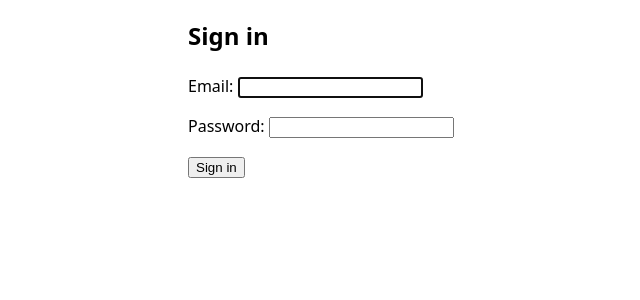
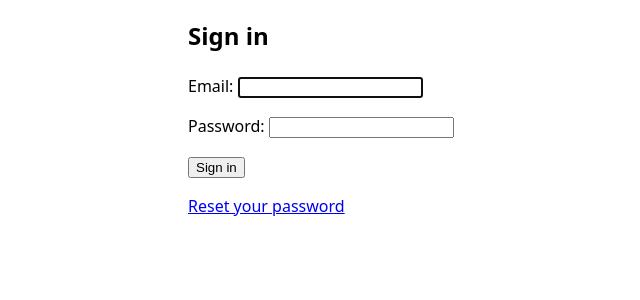
Before and after one commit to martinbha/meelo, a Django app: a page that uses templates/registration/login.html in a window 1280 px wide. Shown: the part 158-458 px from the top of the page, without its empty margins (228-868 px from the left). Run offline with Django 5.2, Linux system fonts and the light colour scheme.

Commit message:
feat: add secure password reset and session revocation

```diff
--- a/apps/users/views.py
+++ b/apps/users/views.py
@@ -1,7 +1,14 @@
 from django.conf import settings
 from django.contrib.auth.forms import AuthenticationForm
-from django.contrib.auth.views import LoginView, LogoutView
+from django.contrib.auth.mixins import LoginRequiredMixin
+from django.contrib.auth.views import (
+    LoginView,
+    LogoutView,
+    PasswordChangeView,
+    PasswordResetConfirmView,
+)
 from django.http import HttpRequest, HttpResponse
+from django.urls import reverse_lazy
 
 from apps.core.audit import record_audit_event
 
@@ -37,3 +44,36 @@ class UserLogoutView(LogoutView):
                 user_agent=request.META.get("HTTP_USER_AGENT"),
             )
         return super().post(request, *args, **kwargs)
+
+
+class UserPasswordChangeView(LoginRequiredMixin, PasswordChangeView):
+    template_name = "registration/password_change_form.html"
+    success_url = reverse_lazy("password-change-done")
+
+    def form_valid(self, form: object) -> HttpResponse:
+        response = super().form_valid(form)
+        record_audit_event(
+            user=self.request.user,
+            event_type="password_changed",
+            metadata={"method": "authenticated_change"},
+            ip_address=self.request.META.get("REMOTE_ADDR"),
+            user_agent=self.request.META.get("HTTP_USER_AGENT"),
+        )
+        return response
+
+
+class UserPasswordResetConfirmView(PasswordResetConfirmView):
+    template_name = "registration/password_reset_confirm.html"
+    success_url = reverse_lazy("password-reset-complete")
+
+    def form_valid(self, form: object) -> HttpResponse:
+        user = form.user  # type: ignore[attr-defined]
+        response = super().form_valid(form)
+        record_audit_event(
+            user=user,
+            event_type="password_changed",
+            metadata={"method": "reset_token"},
+            ip_address=self.request.META.get("REMOTE_ADDR"),
+            user_agent=self.request.META.get("HTTP_USER_AGENT"),
+        )
+        return response
--- a/config/urls.py
+++ b/config/urls.py
@@ -1,4 +1,10 @@
 from django.contrib import admin
+from django.contrib.auth.views import (
+    PasswordChangeDoneView,
+    PasswordResetCompleteView,
+    PasswordResetDoneView,
+    PasswordResetView,
+)
 from django.urls import path
 
 from apps.core.views import health_check
@@ -13,13 +19,51 @@ from apps.transactions.views import (
     ManualTransactionUpdateView,
     TransactionListView,
 )
-from apps.users.views import UserLoginView, UserLogoutView
+from apps.users.views import (
+    UserLoginView,
+    UserLogoutView,
+    UserPasswordChangeView,
+    UserPasswordResetConfirmView,
+)
 
 urlpatterns = [
     path("health/", health_check, name="health-check"),
     path("admin/", admin.site.urls),
     path("login/", UserLoginView.as_view(), name="login"),
     path("logout/", UserLogoutView.as_view(), name="logout"),
+    path("password/change/", UserPasswordChangeView.as_view(), name="password-change"),
+    path(
+        "password/change/done/",
+        PasswordChangeDoneView.as_view(template_name="registration/password_change_done.html"),
+        name="password-change-done",
+    ),
+    path(
+        "password/reset/",
+        PasswordResetView.as_view(
+            template_name="registration/password_reset_form.html",
+            email_template_name="registration/password_reset_email.txt",
+            subject_template_name="registration/password_reset_subject.txt",
+            success_url="/password/reset/done/",
+        ),
+        name="password-reset",
+    ),
+    path(
+        "password/reset/done/",
+        PasswordResetDoneView.as_view(template_name="registration/password_reset_done.html"),
+        name="password-reset-done",
+    ),
+    path(
+        "password/reset/<uidb64>/<token>/",
+        UserPasswordResetConfirmView.as_view(),
+        name="password-reset-confirm",
+    ),
+    path(
+        "password/reset/complete/",
+        PasswordResetCompleteView.as_view(
+            template_name="registration/password_reset_complete.html"
+        ),
+        name="password-reset-complete",
+    ),
     path("transactions/", TransactionListView.as_view(), name="transaction-list"),
     path("transactions/new/", ManualTransactionCreateView.as_view(), name="transaction-new"),
     path(
--- a/templates/registration/login.html
+++ b/templates/registration/login.html
@@ -10,5 +10,6 @@
       {{ form.as_p }}
       <button type="submit">Sign in</button>
     </form>
+    <p><a href="{% url 'password-reset' %}">Reset your password</a></p>
   </section>
 {% endblock %}
--- /dev/null
+++ b/templates/registration/password_change_done.html
@@ -0,0 +1,6 @@
+{% extends "base.html" %}
+{% block title %}Password changed{% endblock %}
+{% block content %}
+  <h1>Password changed</h1>
+  <p>Your password has been updated. Other signed-in sessions have been revoked.</p>
+{% endblock %}
--- /dev/null
+++ b/templates/registration/password_reset_complete.html
@@ -0,0 +1,6 @@
+{% extends "base.html" %}
+{% block title %}Password reset complete{% endblock %}
+{% block content %}
+  <h1>Password reset complete</h1>
+  <p>You can now <a href="{% url 'login' %}">sign in</a> with your new password.</p>
+{% endblock %}
--- /dev/null
+++ b/templates/registration/password_reset_done.html
@@ -0,0 +1,6 @@
+{% extends "base.html" %}
+{% block title %}Reset requested{% endblock %}
+{% block content %}
+  <h1>Check your email</h1>
+  <p>If that address belongs to an account, a password reset link has been sent.</p>
+{% endblock %}
--- /dev/null
+++ b/templates/registration/password_reset_email.txt
@@ -0,0 +1,5 @@
+Use the link below to reset the password for your private finance account:
+
+{{ protocol }}://{{ domain }}{% url 'password-reset-confirm' uidb64=uid token=token %}
+
+If you did not request this change, ignore this message.
--- /dev/null
+++ b/templates/registration/password_reset_subject.txt
@@ -0,0 +1 @@
+Reset your private finance account password
```
Also changed, not shown: templates/registration/password_change_form.html (added, +10 -0 lines), templates/registration/password_reset_confirm.html (added, +14 -0 lines), templates/registration/password_reset_form.html (added, +11 -0 lines), tests/test_authentication.py (+62 -0 lines).
